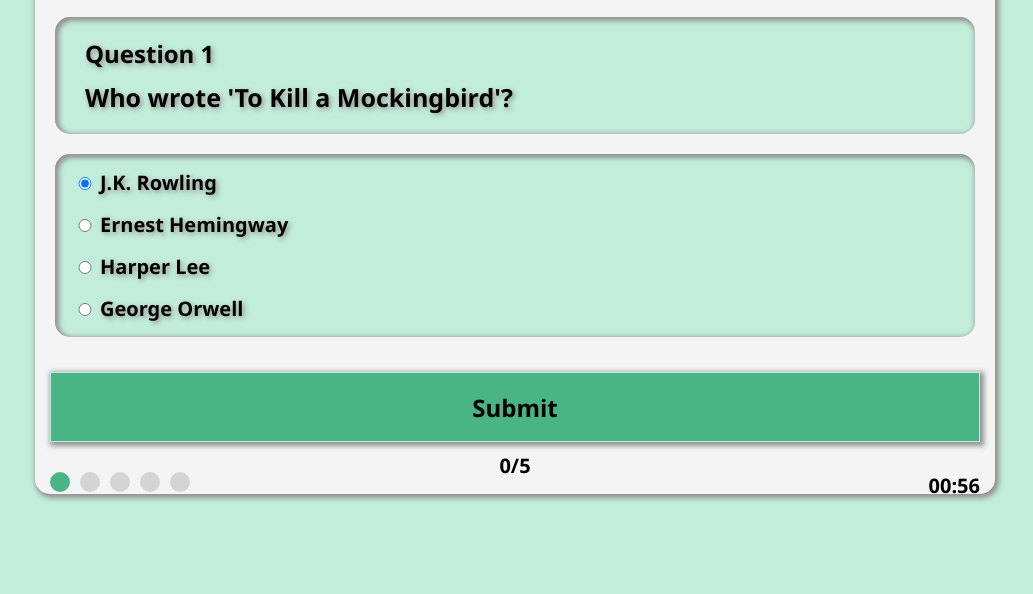
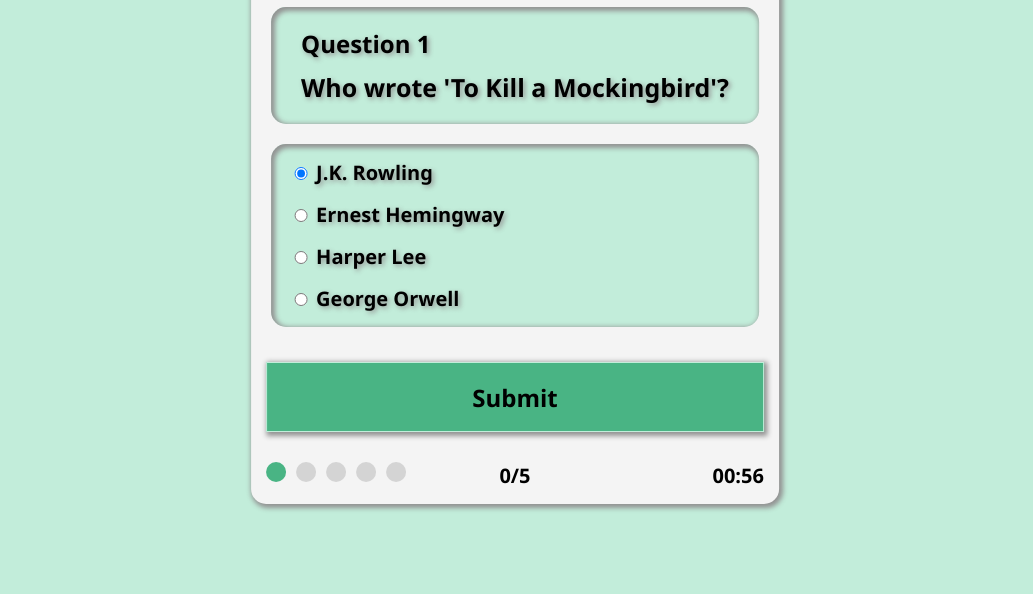
Before and after one commit to Michael-S-W/Quiz, a plain HTML site: page index.html in a window 1280 px wide. Shown: the part 206-800 px from the top of the page, without its empty margins (125-1158 px from the left). Drawn offline with Linux system fonts and the light colour scheme.

Commit message:
Update style.css

```diff
--- a/style.css
+++ b/style.css
@@ -24,8 +24,8 @@ body {
   top: 50%;
   left: 50%;
   transform: translate(-50%, -50%);
-  height: 75%;
-  width: 75%;
+  height: fit-content;
+  width: fit-content;
 }
 .header,
 .question {
```
